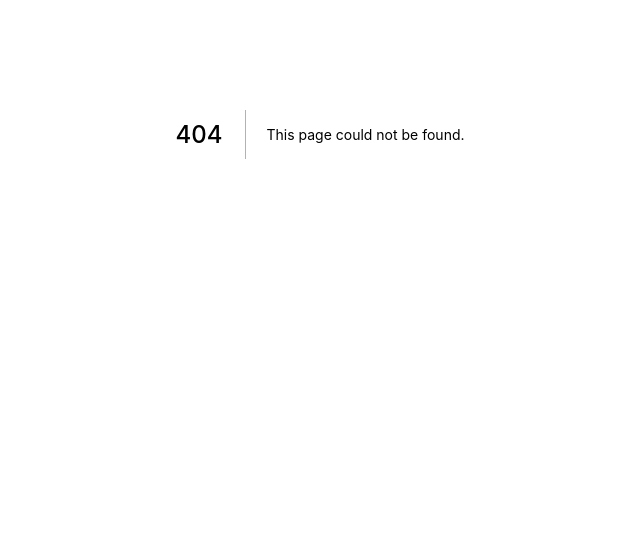
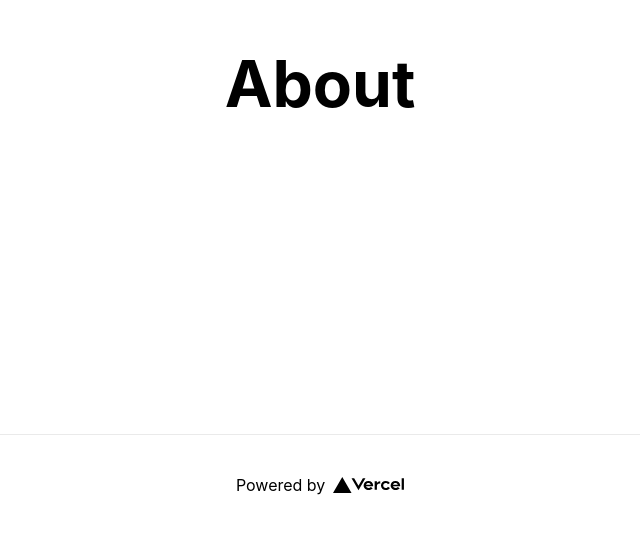
Before and after one commit to danielres/tales-from-within.com, a Next.js app: page /about in a window 1280 px wide. Before the commit this address had no page. Shown: the part 266-800 px from the top of the page, without its empty margins (320-960 px from the left). Built offline with nearby package versions, Linux system fonts and the light colour scheme.

Commit message:
add dummy about page + nav

```diff
--- /dev/null
+++ b/pages/about.js
@@ -0,0 +1,28 @@
+import Head from "next/head";
+import styles from "../styles/Home.module.css";
+
+export default function About() {
+  return (
+    <div className={styles.container}>
+      <Head>
+        <title>Create Next App</title>
+        <link rel="icon" href="/favicon.ico" />
+      </Head>
+
+      <main className={styles.main}>
+        <h1 className={styles.title}>About </h1>
+      </main>
+
+      <footer className={styles.footer}>
+        <a
+          href="https://vercel.com?utm_source=create-next-app&utm_medium=default-template&utm_campaign=create-next-app"
+          target="_blank"
+          rel="noopener noreferrer"
+        >
+          Powered by{" "}
+          <img src="/vercel.svg" alt="Vercel Logo" className={styles.logo} />
+        </a>
+      </footer>
+    </div>
+  );
+}
```
Also changed, not shown: pages/index.js (+15 -8 lines).
